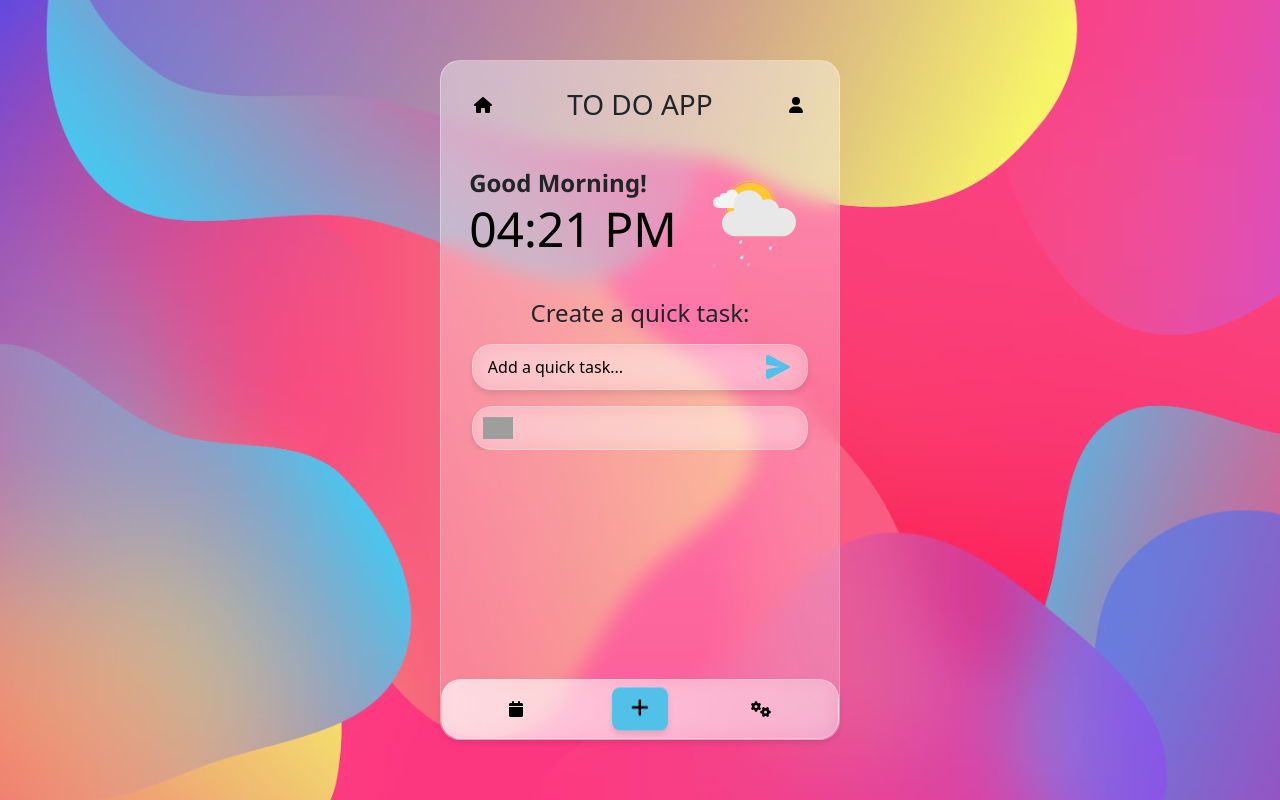
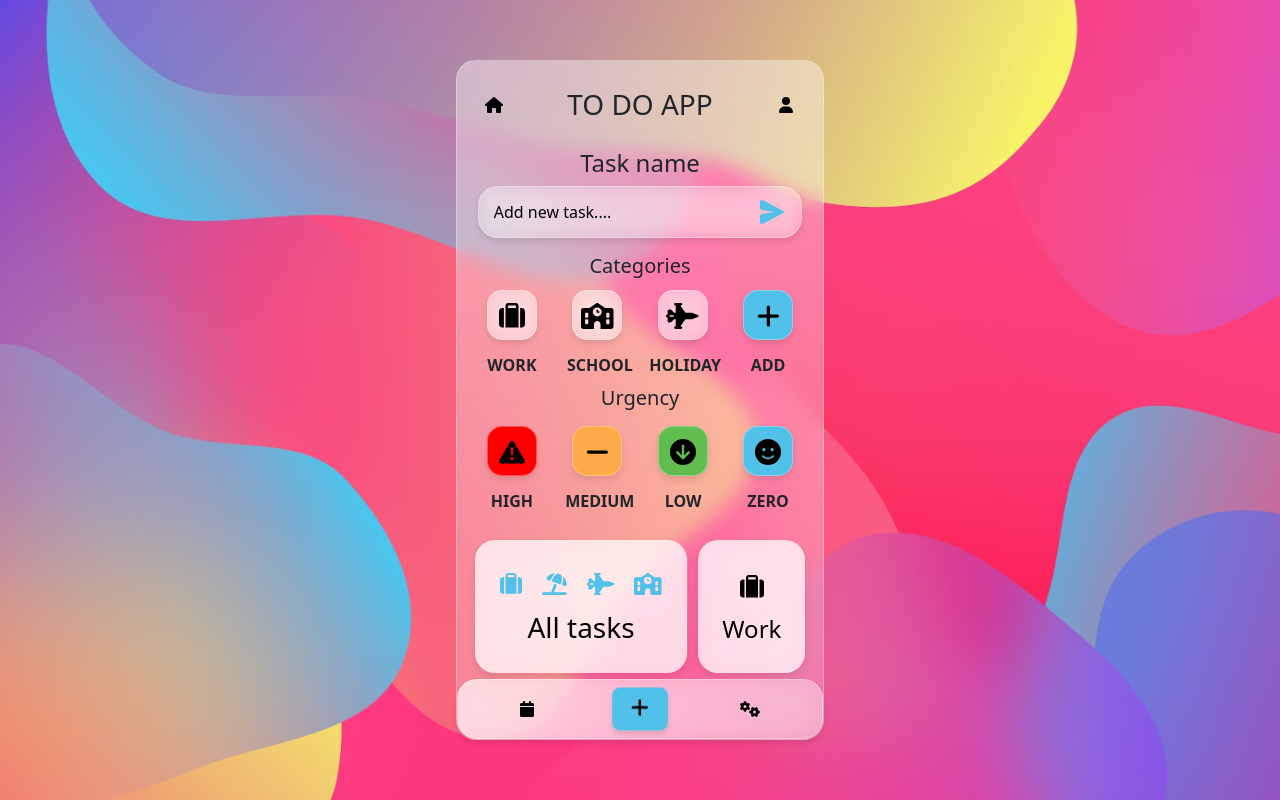
Before and after one commit to holc7/react-to-do-project, a React (Vite) app: page / in a window 1280 px wide. Built offline with nearby package versions, Linux system fonts and the light colour scheme; grey boxes are pictures that could not be loaded.

Commit message:
new changes

```diff
--- a/src/App.css
+++ b/src/App.css
@@ -87,6 +87,8 @@ body {
   box-shadow: 0 4px 6px rgba(0, 0, 0, 0.1);
   margin: auto;
   max-width: 680px;
+  z-index: 1000;
+
 
 }
 
@@ -420,8 +422,10 @@ body {
   justify-content: space-between;
   width: 90%;
   position: relative;
-  z-index: -1;
   cursor: pointer;
+  z-index:1 !important;
+  max-width:  310px;
+  max-height: 45px;
 }
 /*
 display: flex;
@@ -651,7 +655,7 @@ backdrop-filter: blur(10px);
 }
 
 ::-webkit-scrollbar {
-  width: 10px;
+  width: 0px;
 }
 
 ::-webkit-scrollbar-track {
@@ -947,6 +951,10 @@ cursor: pointer;
   color: #ccc;
 }
 
+.quick-add-button-add {
+
+  background: transparent !important
+}
 
 
 .react-calendar__tile--now {
@@ -1031,7 +1039,7 @@ cursor: pointer;
   background: white;
   border-radius: 8px;
   box-shadow: 0px 8px 16px 0px rgba(0,0,0,0.2);
-
+  z-index: 1000 !important;
   padding: 3rem 3rem;
   width: 363px;
   height: 270px;
--- a/src/Components/Container.jsx
+++ b/src/Components/Container.jsx
@@ -18,6 +18,7 @@ const MainContainer = () => {
 
   const [quickTasks, setQuickTasks] = useState([]);
   const [currentTask, setCurrentTask] = useState("");
+  const [mainTasks, setMainTasks] = useState("");
 
   const handleFormSubmit = (e) => {
     e.preventDefault();
@@ -40,18 +41,19 @@ const MainContainer = () => {
 
 
 
+
         return (
             <div className="container my-5">
             <div className="row justify-content-center">
               <div className="second-container col-12 col-md-12 col-lg-12">
               <TopNavBar />
-              <BottomNavBar  quickTasks={quickTasks} handleQuickTask={handleQuickTask} handleFormSubmit={handleFormSubmit} setCurrentTask={setCurrentTask}  currentTask={currentTask}  />
+              <BottomNavBar  quickTasks={quickTasks} handleQuickTask={handleQuickTask} handleFormSubmit={handleFormSubmit} setCurrentTask={setCurrentTask}  currentTask={currentTask} setQuickTasks={setQuickTasks} />
               {/* <TasksSuggestions /> */}
-              <DigitalClock />
+              {/* <DigitalClock /> */}
               {/* <Alltasks /> */}
               {/* <MyTasks /> */}
-             {/* <CreateTask /> */}
-              <HomepageTask quickTasks={quickTasks} handleQuickTask={handleQuickTask} handleFormSubmit={handleFormSubmit} setCurrentTask={setCurrentTask} />
+             <CreateTask />
+              {/* <HomepageTask quickTasks={quickTasks} handleQuickTask={handleQuickTask} handleFormSubmit={handleFormSubmit} setCurrentTask={setCurrentTask} setQuickTasks={setQuickTasks} /> */}
 
 
               </div>
--- a/src/Components/HomepageTask.jsx
+++ b/src/Components/HomepageTask.jsx
@@ -10,7 +10,12 @@ const TaskAnimation = () => {
   return <Lottie animationData={taskAnimation} />
 }
 
-export default function HomepageTask({ quickTasks, setCurrentTask, handleFormSubmit }) {
+export default function HomepageTask({ quickTasks, setCurrentTask, handleFormSubmit, setQuickTasks }) {
+
+
+  const handleTaskDelete = (index) => {
+    setQuickTasks(quickTasks.filter((_, i) => i !== index))
+  };
 
 
 
@@ -29,9 +34,9 @@ export default function HomepageTask({ quickTasks, setCurrentTask, handleFormSub
           </form>
         <div className='quick-task-container'>
           {quickTasks.map((task, index) => (
-            <div key={index} className='to-do-quick mt-2'>
-              <p>{task}</p>
-              <img src={trashIcon} alt='Delete task' style={{ width: "30px"}}/>
+           <div key={index} className='to-do-quick mt-2'>
+              <p style={{marginTop : "15px"}}>{task}</p>
+              <img src={trashIcon} alt='Delete task' style={{ width: "30px", marginRight: "5px", textAlign: "center"}} onClick={() => handleTaskDelete(index)}/>
             </div>
           ))}
 
@@ -39,17 +44,13 @@ export default function HomepageTask({ quickTasks, setCurrentTask, handleFormSub
 
 
 
-            <div className="b-example-divider"></div>
-            <div className='to-do-quick' >
-            <img src={trashIcon} alt='sent-message' style={{ width: "30px"}}/>
-            </div>
 
 
 
 
           </div>
+            {quickTasks.length === 0 && <Lottie  animationData={taskAnimation}  style={{width: "280px", marginLeft:"2.5rem"}}/>}
 
-          {/* <Lottie animationData={taskAnimation} style={{width: "300px", marginLeft: "2.5rem"}}/> */}
 
 
         </div>
```
